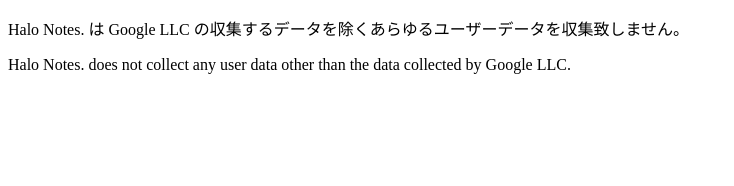
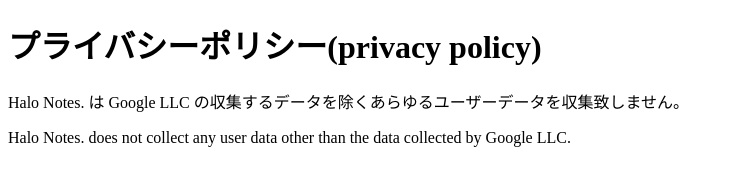
Before and after one commit to sato-shoma/halo-notes-privacy-policy, a plain HTML site: page index.html in a window 1280 px wide. Shown: the whole page, without its empty margins (0-734 px from the left). Drawn offline with Linux system fonts and the light colour scheme.

Commit message:
Update index.html

```diff
--- a/index.html
+++ b/index.html
@@ -1,5 +1,6 @@
 <!DOCTYPE html>
 <html>
+  <h1>プライバシーポリシー(privacy policy)</h1>
   <p>Halo Notes. は Google LLC の収集するデータを除くあらゆるユーザーデータを収集致しません。</p>
   <p>Halo Notes. does not collect any user data other than the data collected by Google LLC.</p>
 </html>
```
